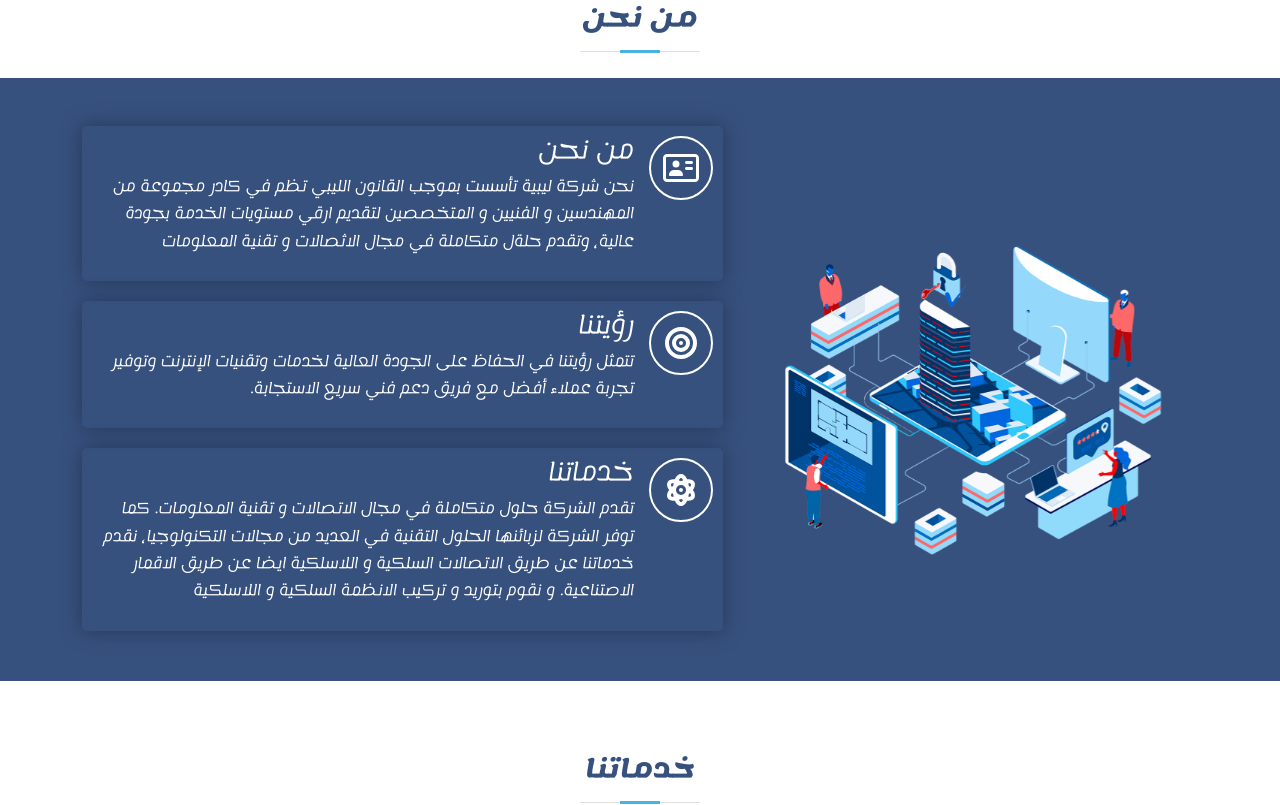
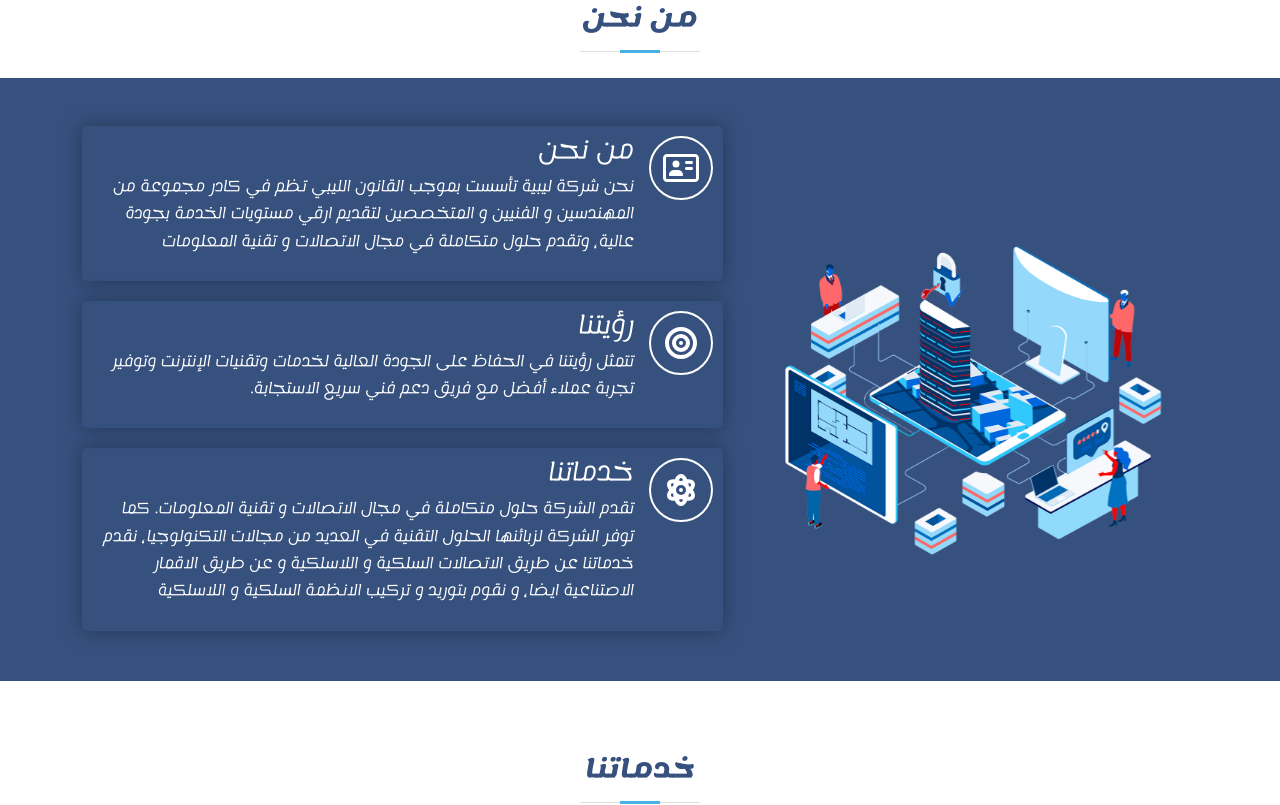
Before and after one commit to boraq-alalem/Twasul-Libya-v2, a plain HTML site: page index.html in a window 1280 px wide. Shown: the part 727-1532 px from the top of the page. Drawn offline with Linux system fonts and the light colour scheme.

Commit message:
Update index.html

```diff
--- a/index.html
+++ b/index.html
@@ -85,7 +85,7 @@
               <p class="description">
                 نحن شركة ليبية تأسست بموجب القانون الليبي تظم في كادر مجموعة من المهندسين و الفنيين و المتخصصين لتقديم
                 ارقي مستويات
-                الخدمة بجودة عالية، وتقدم حلةل متكاملة في مجال الاثصالات و تقنية المعلومات
+                الخدمة بجودة عالية، وتقدم حلول متكاملة في مجال الاتصالات و تقنية المعلومات
               </p>
             </div>
           </div>
@@ -110,8 +110,7 @@
 
                 كما توفر الشركة لزبائنها الحلول التقنية في العديد من مجالات التكنولوجيا،
 
-                نقدم خدماتنا عن طريق الاتصالات السلكية و اللاسلكية ايضا عن طريق الاقمار الاصتناعية.
-
+                نقدم خدماتنا عن طريق الاتصالات السلكية و اللاسلكية و عن طريق الاقمار الاصتناعية ايضا،
                 و نقوم بتوريد و تركيب الانظمة السلكية و اللاسلكية
               </p>
             </div>
```
